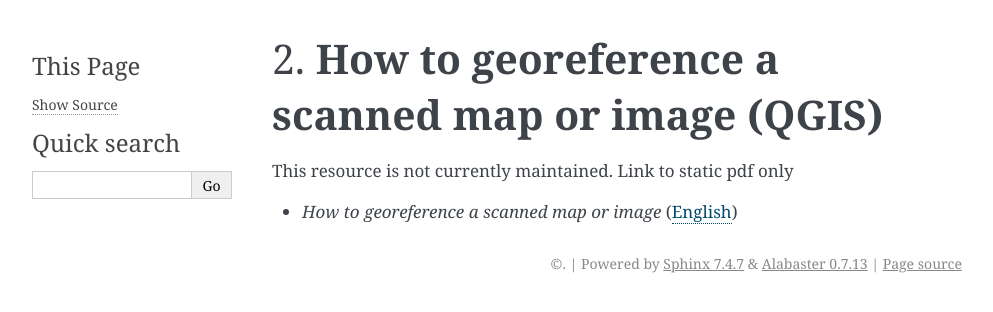
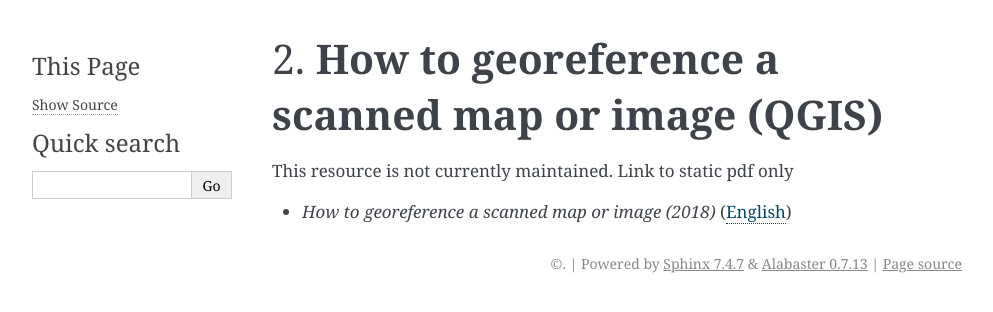
Before and after one commit to corinnar/GIS_tutorials, a Sphinx documentation site: the page built from docs/source/GeoreferenceScannedMap_QGIS.rst, in a window 1280 px wide. Shown: the top 312 px of the page, without its empty margins (148-1141 px from the left). Built offline with Sphinx 7.4.7, drawn with Linux system fonts in a browser that asks for light colours; pages that are not in the unit, such as notebooks, are missing from menus.

Commit message:
Update GeoreferenceScannedMap_QGIS.rst

```diff
--- a/docs/source/GeoreferenceScannedMap_QGIS.rst
+++ b/docs/source/GeoreferenceScannedMap_QGIS.rst
@@ -4,4 +4,4 @@
 
 This resource is not currently maintained. Link to static pdf only
 
--  *How to georeference a scanned map or image* (`English <https://github.com/corinnar/GIS_tutorials/blob/main/docs/source/media/materials/pdfs/3_GeoreferencingScannedImageUsingQGIS_v1_1.pdf>`__)
+-  *How to georeference a scanned map or image (2018)* (`English <https://github.com/corinnar/GIS_tutorials/blob/main/docs/source/media/materials/pdfs/3_GeoreferencingScannedImageUsingQGIS_v1_1.pdf>`__)
```
